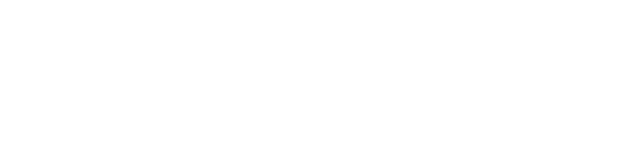
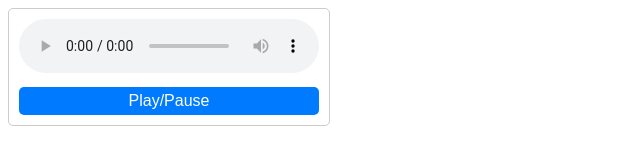
Before and after one commit to niranjanrai/Music-Player, a plain HTML site: page index.html in a window 1280 px wide. Shown: the whole page, without its empty margins (0-640 px from the left). Drawn offline with Linux system fonts and the light colour scheme.

Commit message:
first commit

```diff
--- a/index.html
+++ b/index.html
@@ -1,10 +1,61 @@
 <!DOCTYPE html>
-<html lang="en">
+<html>
   <head>
-    <meta charset="UTF-8" />
-    <meta http-equiv="X-UA-Compatible" content="IE=edge" />
-    <meta name="viewport" content="width=device-width, initial-scale=1.0" />
     <title>Music Player</title>
+    <style>
+      body {
+        font-family: Arial, sans-serif;
+      }
+
+      .music-player {
+        width: 300px;
+        padding: 10px;
+        border: 1px solid #ccc;
+        border-radius: 5px;
+      }
+
+      .music-player audio {
+        width: 100%;
+        margin-bottom: 10px;
+      }
+
+      .music-player button {
+        display: block;
+        width: 100%;
+        padding: 5px;
+        border: none;
+        background-color: #007bff;
+        color: #fff;
+        text-align: center;
+        font-size: 16px;
+        border-radius: 5px;
+        cursor: pointer;
+      }
+
+      .music-player button:hover {
+        background-color: #0056b3;
+      }
+    </style>
   </head>
-  <body></body>
+  <body>
+    <div class="music-player">
+      <audio controls>
+        <source src="song.mp3" type="audio/mpeg" />
+        Your browser does not support the audio element.
+      </audio>
+      <button onclick="playPause()">Play/Pause</button>
+    </div>
+
+    <script>
+      var audio = document.querySelector("audio");
+
+      function playPause() {
+        if (audio.paused) {
+          audio.play();
+        } else {
+          audio.pause();
+        }
+      }
+    </script>
+  </body>
 </html>
```
Also changed, not shown: index2.html (added, +93 -0 lines).
